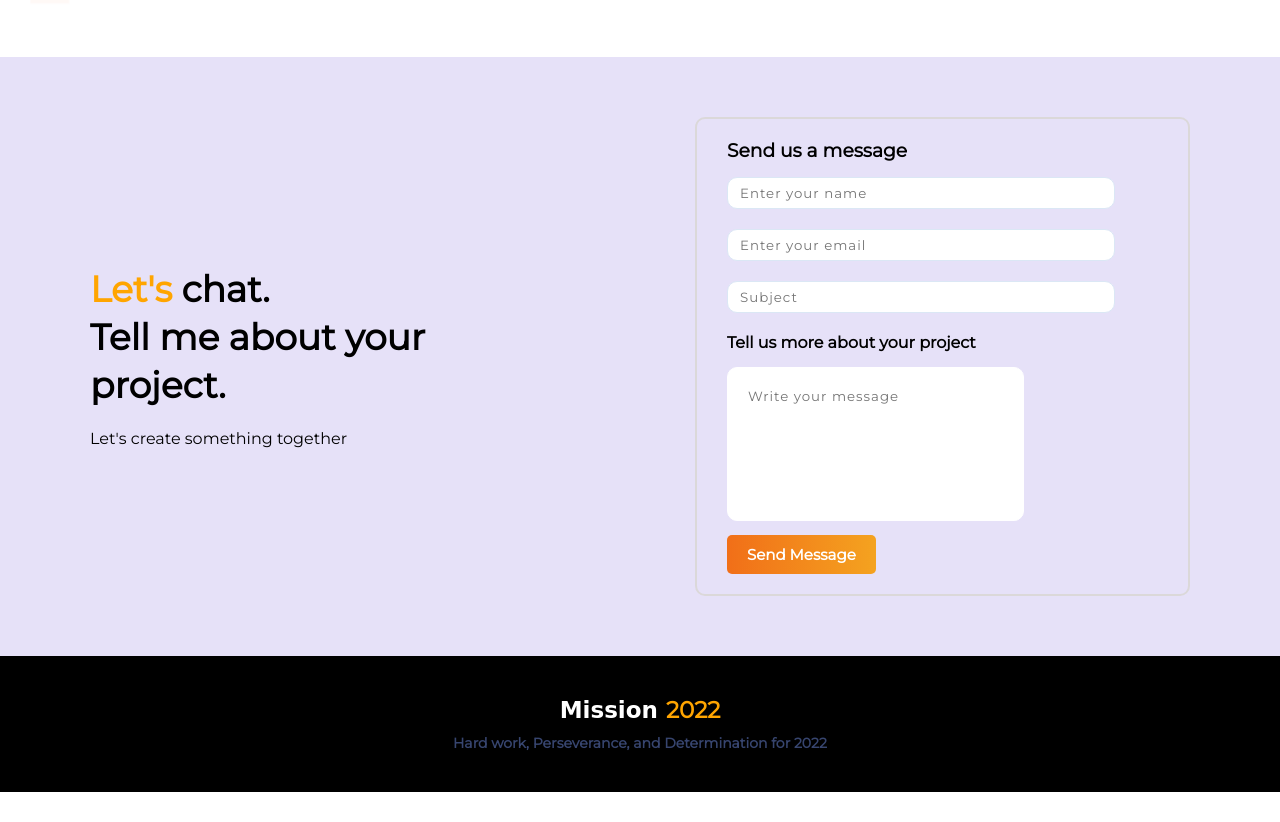
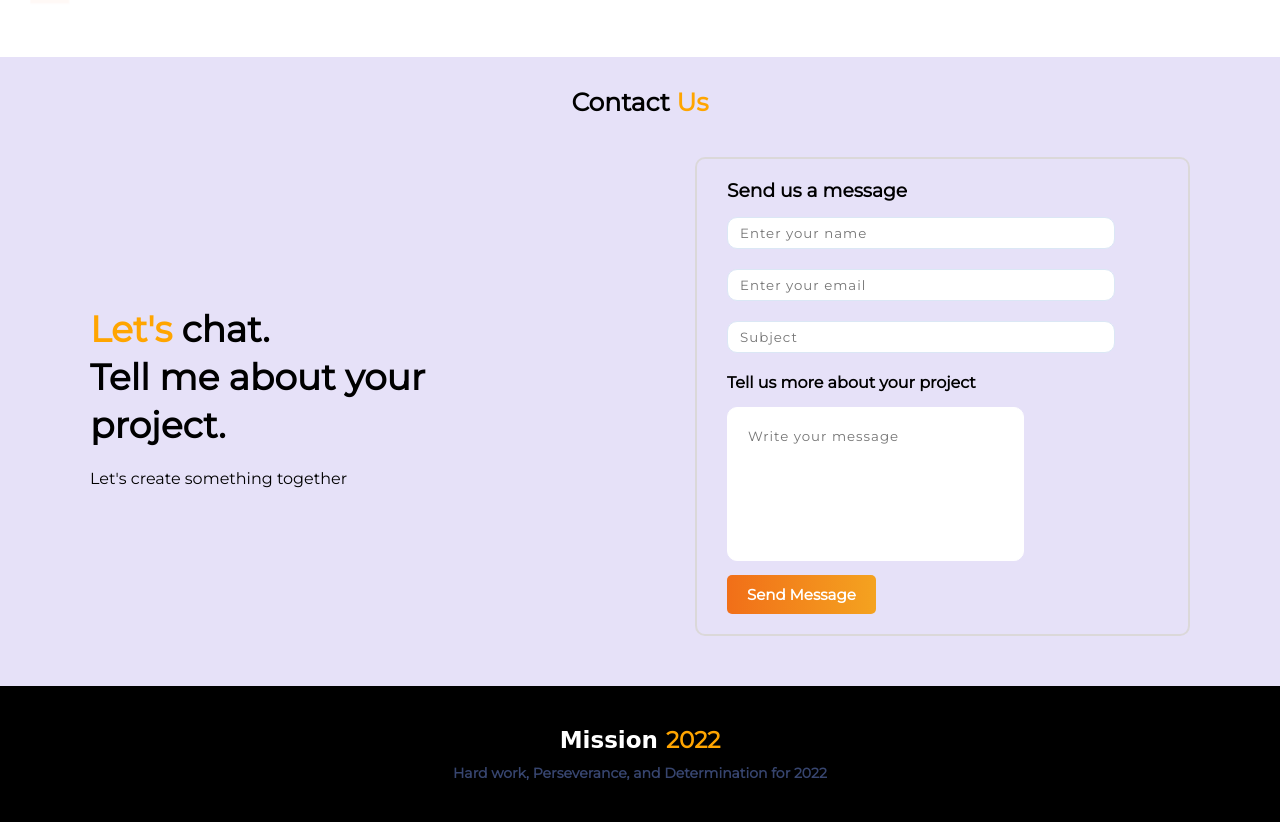
Before and after one commit to MdIbrahimKholil7/my-portfolio-2, a plain HTML site: page index.html in a window 1280 px wide. Shown: the part 1909-2731 px from the top of the page. Before the commit the page ends 2701 px from the top, so only its background shows below. Drawn offline with Linux system fonts and the light colour scheme.

```diff
--- a/index.html
+++ b/index.html
@@ -93,7 +93,9 @@
 <!-- community section ends -->
 
 <!-- contact section start -->
-    <section class="contact global-padding">
+    <section class="contact ">
+        <h1 id="contact-title">Contact <span class="global-color">Us</span></h1>
+        <div class="my-contact">
             <div class="contact-desc">
                 <h1><span class="global-color">Let's</span> chat.</h1>
                 <h1>Tell me about your</h1>
@@ -111,6 +113,7 @@
                 <button class="normal-btn" type="submit">Send Message</button>
                </form>
             </div>
+        </div>
     </section>
 <!-- contact section ends -->
 
--- a/style.css
+++ b/style.css
@@ -176,12 +176,21 @@ h1{
     }
 
     /* contact section start */
+    .contact{
+        padding: 30px 90px 50px 90px;
 
-    .contact{
+        background:rgba(220, 213, 245, 0.719);
+    }
+    .contact #contact-title{
+        padding-bottom:40px;
+        font-size: 25px;
+        text-align: center;
+    }
+    .my-contact{
         display: flex;
         justify-content: space-between;
         align-items: center;
-        background:rgba(220, 213, 245, 0.719);
+
         width: 100%;
     }
     .contact .contact-desc{
```
Lines whose indentation alone changed are shown as unchanged.
